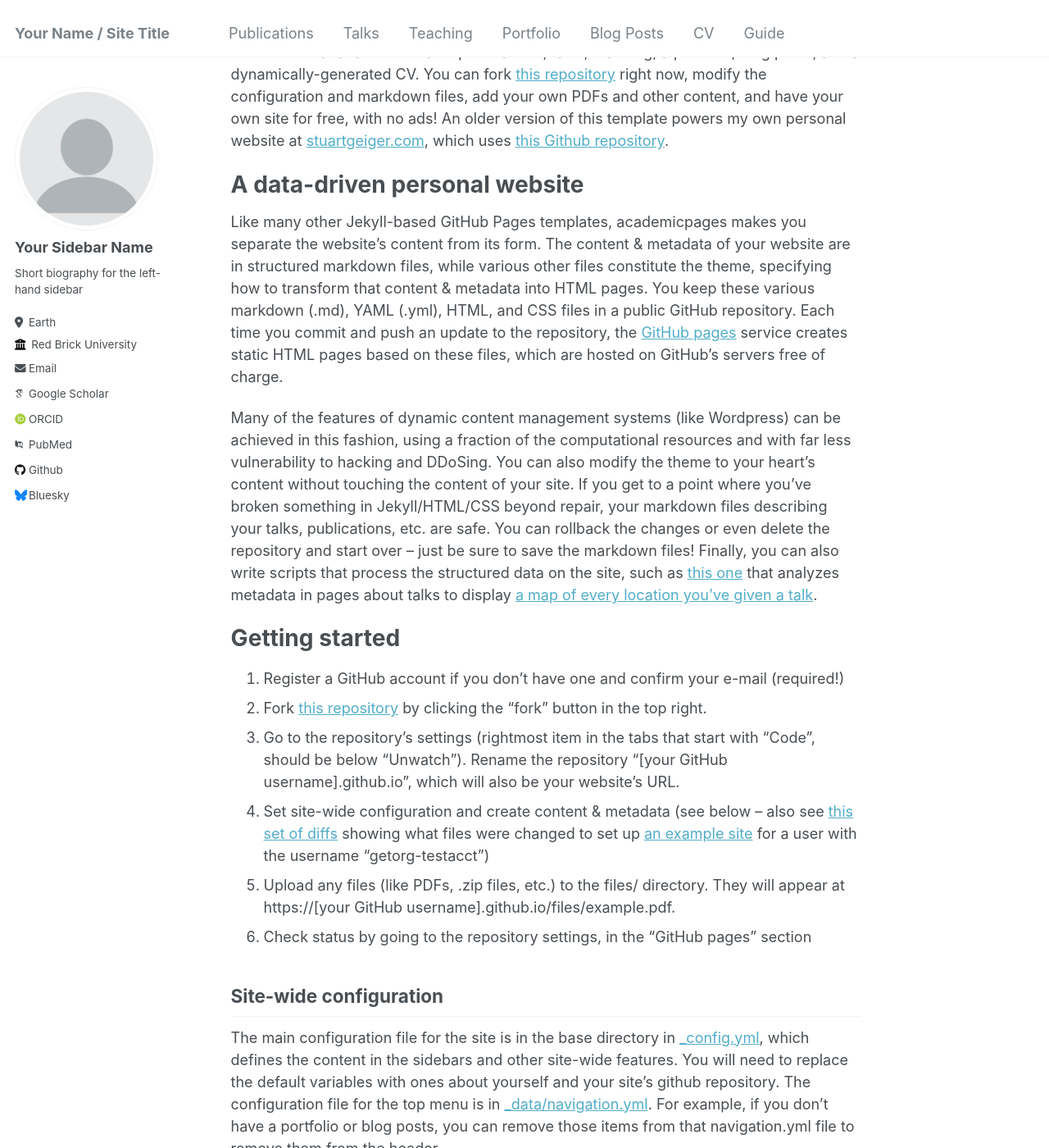
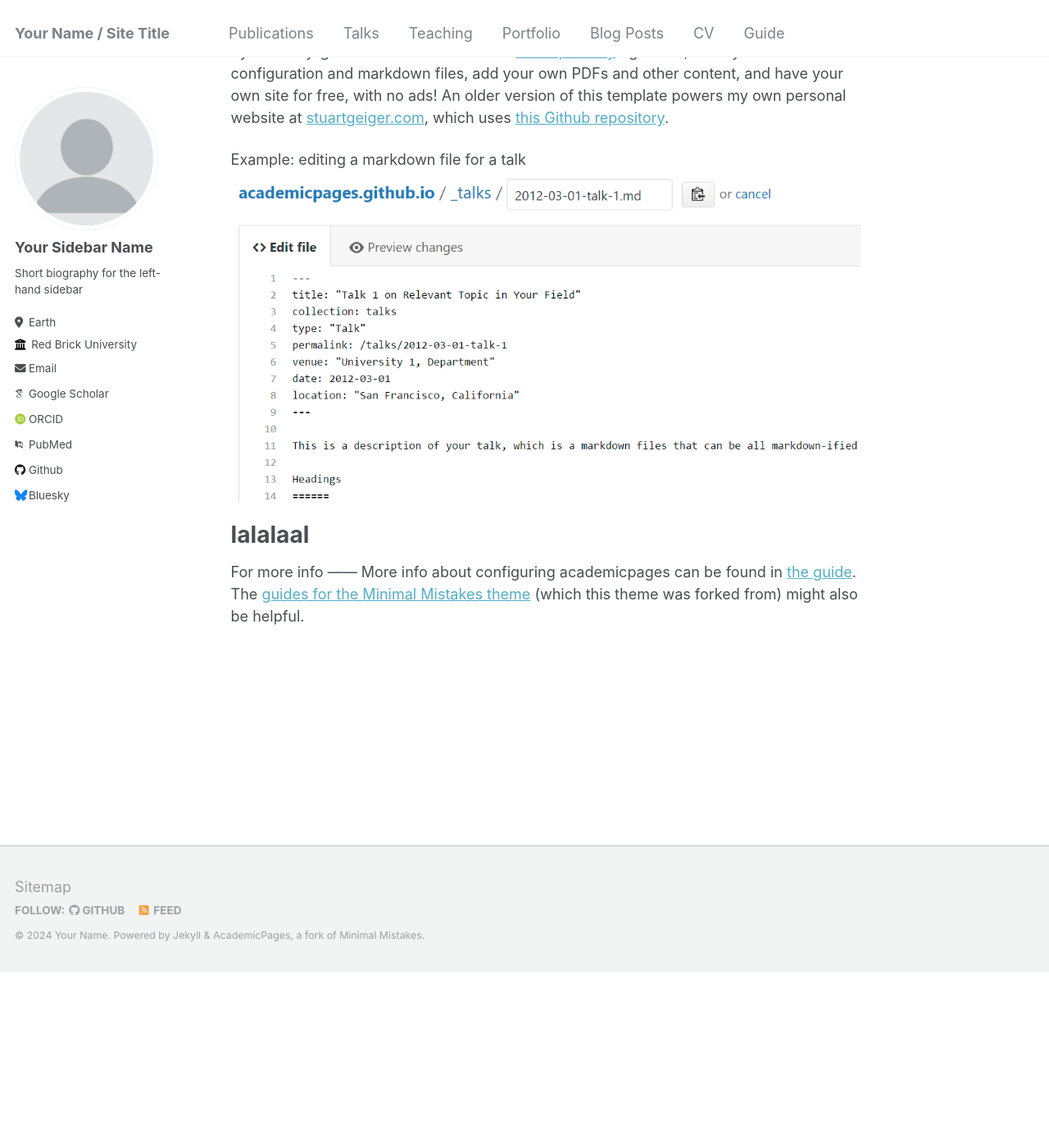
Before and after one commit to lizzyliu666/lizzyliu666.github.io, a Jekyll site: the page built from _pages/about.md, in a window 1280 px wide and 1400 px high, scrolled down 739 px. Shown: the whole window at 82% size. Built offline with Jekyll 4.4.1, drawn with Linux system fonts in a browser that asks for light colours; some web fonts are replaced; after the commit the page ends 1926 px from its top, so only the background shows below that; some of the changed text lies outside the part shown.

Commit message:
Update about.md

```diff
--- a/_pages/about.md
+++ b/_pages/about.md
@@ -1,6 +1,6 @@
 ---
 permalink: /
-title: "academicpages is a ready-to-fork GitHub Pages template for academic personal websites"
+title: "About me"
 author_profile: true
 redirect_from:
   - /about/
@@ -8,8 +8,6 @@ redirect_from:
 ---
 
 I am a Ph.D candidate at the **School of Information at the University of Texas at Austin**, advised by Dr. Yan Zhang. I also work closely with Dr. Elliott Hauser. I graduated from Peking University in 2021 with two B.S. degrees in Information Management and Economics, advised by Dr. Chang Liu.
-
-
 
 My research interests lie in the intersection of HCI, HRI, technology use, and mental well-being. I use both qualitative and quantitative approaches, participatory design, and ethnography to:
 
@@ -21,41 +19,12 @@ I am seeking undergraduates, master students, and peers to collaborate. Please d
 
 This is the front page of a website that is powered by the [academicpages template](https://github.com/academicpages/academicpages.github.io) and hosted on GitHub pages. [GitHub pages](https://pages.github.com) is a free service in which websites are built and hosted from code and data stored in a GitHub repository, automatically updating when a new commit is made to the respository. This template was forked from the [Minimal Mistakes Jekyll Theme](https://mmistakes.github.io/minimal-mistakes/) created by Michael Rose, and then extended to support the kinds of content that academics have: publications, talks, teaching, a portfolio, blog posts, and a dynamically-generated CV. You can fork [this repository](https://github.com/academicpages/academicpages.github.io) right now, modify the configuration and markdown files, add your own PDFs and other content, and have your own site for free, with no ads! An older version of this template powers my own personal website at [stuartgeiger.com](http://stuartgeiger.com), which uses [this Github repository](https://github.com/staeiou/staeiou.github.io).
 
-A data-driven personal website
-======
-Like many other Jekyll-based GitHub Pages templates, academicpages makes you separate the website's content from its form. The content & metadata of your website are in structured markdown files, while various other files constitute the theme, specifying how to transform that content & metadata into HTML pages. You keep these various markdown (.md), YAML (.yml), HTML, and CSS files in a public GitHub repository. Each time you commit and push an update to the repository, the [GitHub pages](https://pages.github.com/) service creates static HTML pages based on these files, which are hosted on GitHub's servers free of charge.
-
-Many of the features of dynamic content management systems (like Wordpress) can be achieved in this fashion, using a fraction of the computational resources and with far less vulnerability to hacking and DDoSing. You can also modify the theme to your heart's content without touching the content of your site. If you get to a point where you've broken something in Jekyll/HTML/CSS beyond repair, your markdown files describing your talks, publications, etc. are safe. You can rollback the changes or even delete the repository and start over -- just be sure to save the markdown files! Finally, you can also write scripts that process the structured data on the site, such as [this one](https://github.com/academicpages/academicpages.github.io/blob/master/talkmap.ipynb) that analyzes metadata in pages about talks to display [a map of every location you've given a talk](https://academicpages.github.io/talkmap.html).
-
-Getting started
-======
-1. Register a GitHub account if you don't have one and confirm your e-mail (required!)
-1. Fork [this repository](https://github.com/academicpages/academicpages.github.io) by clicking the "fork" button in the top right.
-1. Go to the repository's settings (rightmost item in the tabs that start with "Code", should be below "Unwatch"). Rename the repository "[your GitHub username].github.io", which will also be your website's URL.
-1. Set site-wide configuration and create content & metadata (see below -- also see [this set of diffs](http://archive.is/3TPas) showing what files were changed to set up [an example site](https://getorg-testacct.github.io) for a user with the username "getorg-testacct")
-1. Upload any files (like PDFs, .zip files, etc.) to the files/ directory. They will appear at https://[your GitHub username].github.io/files/example.pdf.
-1. Check status by going to the repository settings, in the "GitHub pages" section
-
-Site-wide configuration
-------
-The main configuration file for the site is in the base directory in [_config.yml](https://github.com/academicpages/academicpages.github.io/blob/master/_config.yml), which defines the content in the sidebars and other site-wide features. You will need to replace the default variables with ones about yourself and your site's github repository. The configuration file for the top menu is in [_data/navigation.yml](https://github.com/academicpages/academicpages.github.io/blob/master/_data/navigation.yml). For example, if you don't have a portfolio or blog posts, you can remove those items from that navigation.yml file to remove them from the header.
-
-Create content & metadata
-------
-For site content, there is one markdown file for each type of content, which are stored in directories like _publications, _talks, _posts, _teaching, or _pages. For example, each talk is a markdown file in the [_talks directory](https://github.com/academicpages/academicpages.github.io/tree/master/_talks). At the top of each markdown file is structured data in YAML about the talk, which the theme will parse to do lots of cool stuff. The same structured data about a talk is used to generate the list of talks on the [Talks page](https://academicpages.github.io/talks), each [individual page](https://academicpages.github.io/talks/2012-03-01-talk-1) for specific talks, the talks section for the [CV page](https://academicpages.github.io/cv), and the [map of places you've given a talk](https://academicpages.github.io/talkmap.html) (if you run this [python file](https://github.com/academicpages/academicpages.github.io/blob/master/talkmap.py) or [Jupyter notebook](https://github.com/academicpages/academicpages.github.io/blob/master/talkmap.ipynb), which creates the HTML for the map based on the contents of the _talks directory).
-
-**Markdown generator**
-
-I have also created [a set of Jupyter notebooks](https://github.com/academicpages/academicpages.github.io/tree/master/markdown_generator
-) that converts a CSV containing structured data about talks or presentations into individual markdown files that will be properly formatted for the academicpages template. The sample CSVs in that directory are the ones I used to create my own personal website at stuartgeiger.com. My usual workflow is that I keep a spreadsheet of my publications and talks, then run the code in these notebooks to generate the markdown files, then commit and push them to the GitHub repository.
-
-How to edit your site's GitHub repository
-------
-Many people use a git client to create files on their local computer and then push them to GitHub's servers. If you are not familiar with git, you can directly edit these configuration and markdown files directly in the github.com interface. Navigate to a file (like [this one](https://github.com/academicpages/academicpages.github.io/blob/master/_talks/2012-03-01-talk-1.md) and click the pencil icon in the top right of the content preview (to the right of the "Raw | Blame | History" buttons). You can delete a file by clicking the trashcan icon to the right of the pencil icon. You can also create new files or upload files by navigating to a directory and clicking the "Create new file" or "Upload files" buttons.
 
 Example: editing a markdown file for a talk
 ![Editing a markdown file for a talk](/images/editing-talk.png)
 
+lalalaal
+=====
 For more info
 ------
 More info about configuring academicpages can be found in [the guide](https://academicpages.github.io/markdown/). The [guides for the Minimal Mistakes theme](https://mmistakes.github.io/minimal-mistakes/docs/configuration/) (which this theme was forked from) might also be helpful.
```
